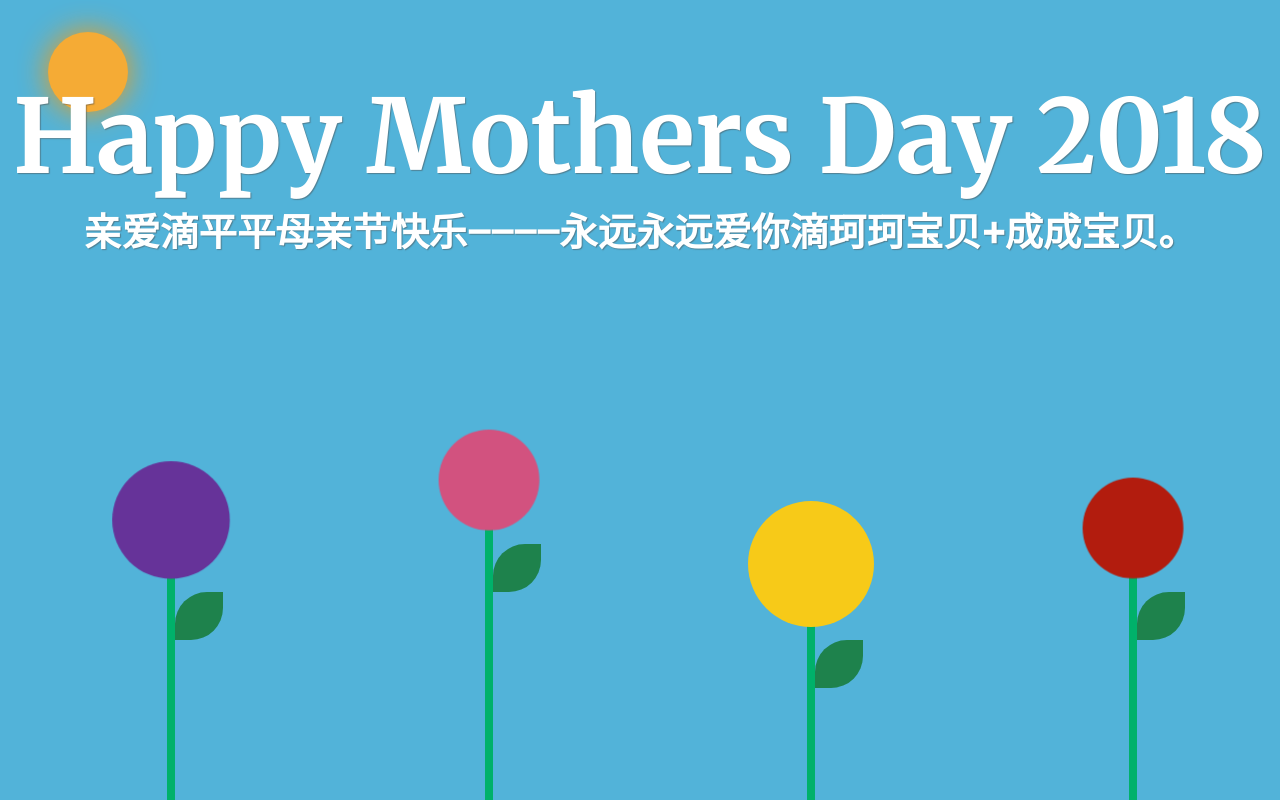
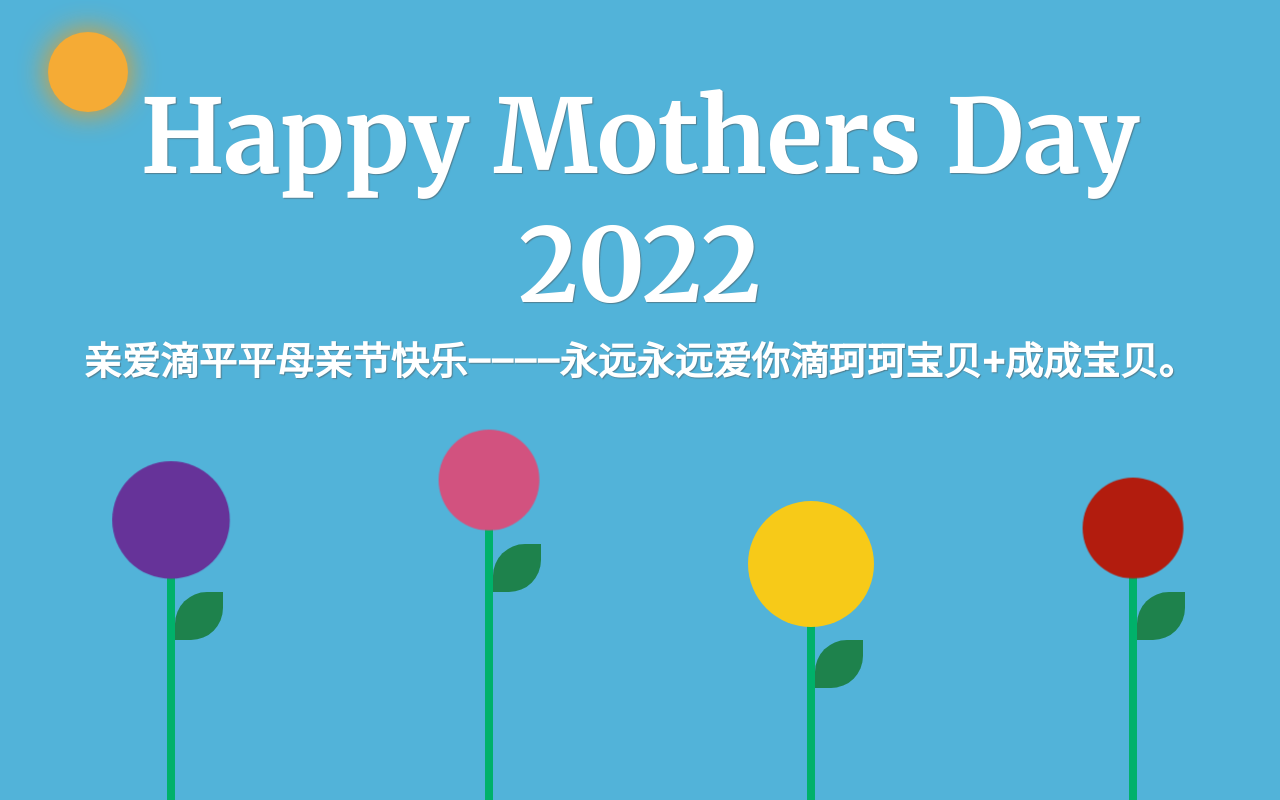
Before and after one commit to YukeeWang/mothers-day, a plain HTML site: page dist1/index.html in a window 1280 px wide. Drawn offline with Linux system fonts and the light colour scheme.

Commit message:
Update index.html

```diff
--- a/dist1/index.html
+++ b/dist1/index.html
@@ -10,7 +10,7 @@
 <!-- partial:index.partial.html -->
 <div class="dark fadeOut"></div>
 <div class="sun slideIn"></div>
-<h1 class="fadeIn">Happy Mothers Day 2018</h1>
+<h1 class="fadeIn">Happy Mothers Day 2022</h1>
 <p class="fadeIn">
   亲爱滴平平母亲节快乐————永远永远爱你滴珂珂宝贝+成成宝贝。
 </p>
```
